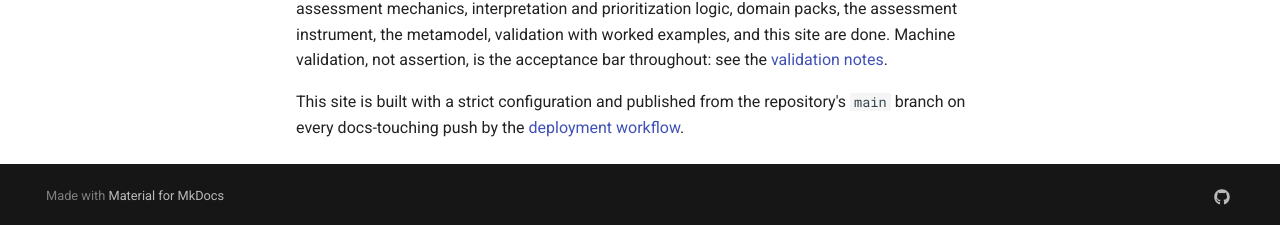
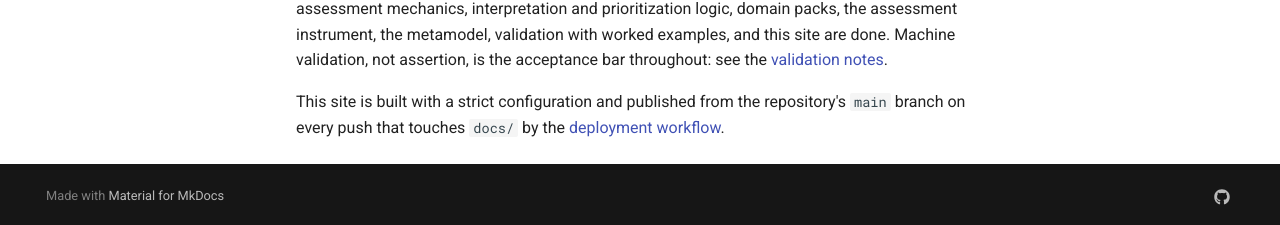
Before and after one commit to Assessment-Models/maturity-model-modernization, an MkDocs documentation site: the page built from docs/index.md, in a window 1280 px wide and 900 px high, scrolled down 1540 px. Shown: the part 672-897 px from the top of the window. Built offline with MkDocs 1.6.1 and Material for MkDocs 9.7.7, drawn with Linux system fonts in a browser that asks for light colours; comment, search, counter and statistics services are not loaded.

Commit message:
docs: clarify deployment trigger wording (retrigger Pages deployment)

```diff
--- a/docs/index.md
+++ b/docs/index.md
@@ -52,4 +52,4 @@ The formal artifacts (metamodel, JSON Schemas, machine rules, example bundles) a
 
 The framework is content-complete and validated: the [ROADMAP](https://github.com/Assessment-Models/maturity-model-modernization/blob/main/ROADMAP.md) slices covering the taxonomy, assessment mechanics, interpretation and prioritization logic, domain packs, the assessment instrument, the metamodel, validation with worked examples, and this site are done. Machine validation, not assertion, is the acceptance bar throughout: see the [validation notes](validation/validation-notes.md).
 
-This site is built with a strict configuration and published from the repository's `main` branch on every docs-touching push by the [deployment workflow](https://github.com/Assessment-Models/maturity-model-modernization/blob/main/.github/workflows/docs.yml).
+This site is built with a strict configuration and published from the repository's `main` branch on every push that touches `docs/` by the [deployment workflow](https://github.com/Assessment-Models/maturity-model-modernization/blob/main/.github/workflows/docs.yml).
```
